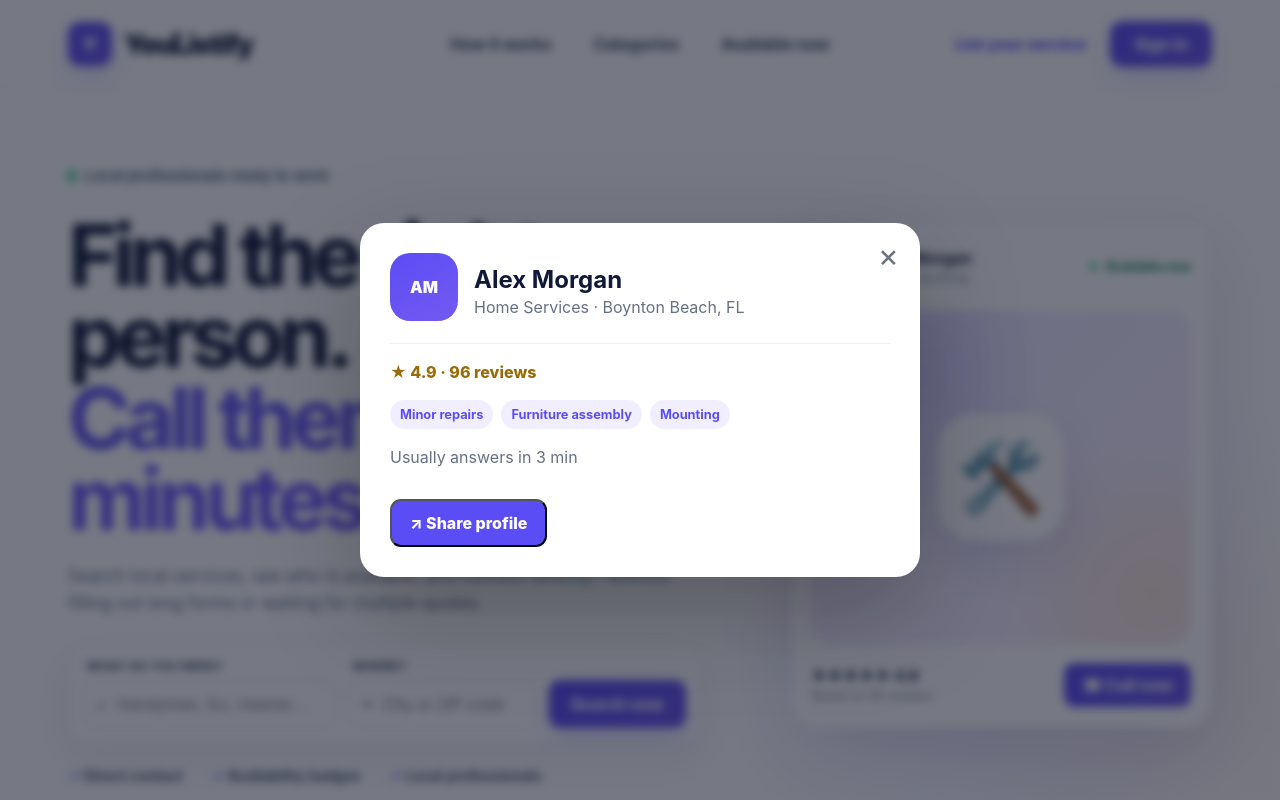
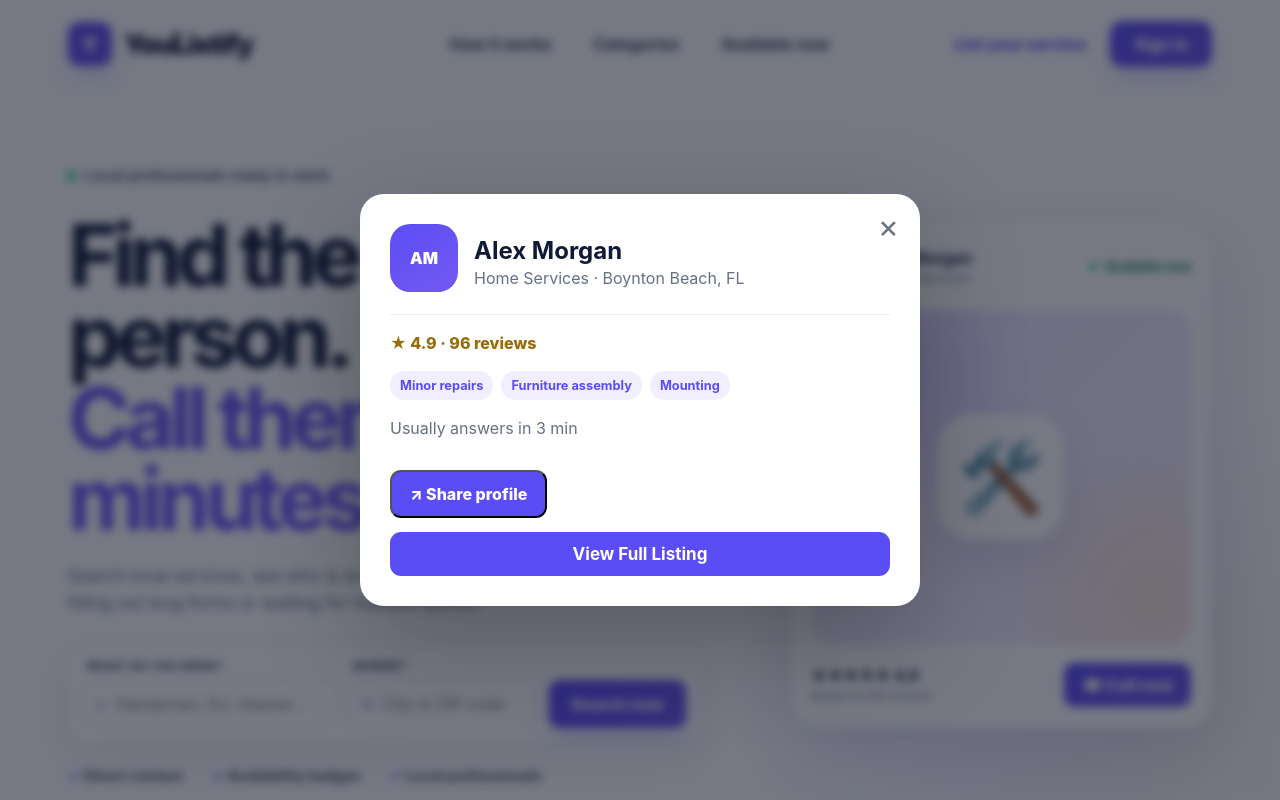
Before and after one commit to angelaannibale-coder/youlistify, a Next.js app: page / in a window 1280 px wide. Both pictures are taken after a click on the button "☎ Call now". Shown: the top 800 px of the page. Built offline with nearby package versions, Linux system fonts and the light colour scheme; no server answers; the database is empty.

Commit message:
Add view full listing button

```diff
--- a/app/page.tsx
+++ b/app/page.tsx
@@ -366,6 +366,22 @@ alert("Profile link copied!");
 ↗ Share profile
 </button>
 </div>
+    <a
+href={`/provider/${selected.slug}`}
+className="call-action"
+style={{
+display: "block",
+width: "100%",
+textAlign: "center",
+marginTop: "14px",
+fontSize: "17px",
+fontWeight: "700",
+textDecoration: "none",
+}}
+>
+View Full Listing
+</a>
+
       </div>
     </div>}
     {contactOpen && selected && (
```
